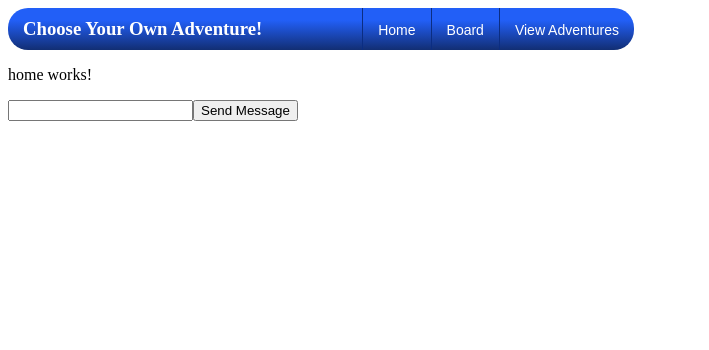
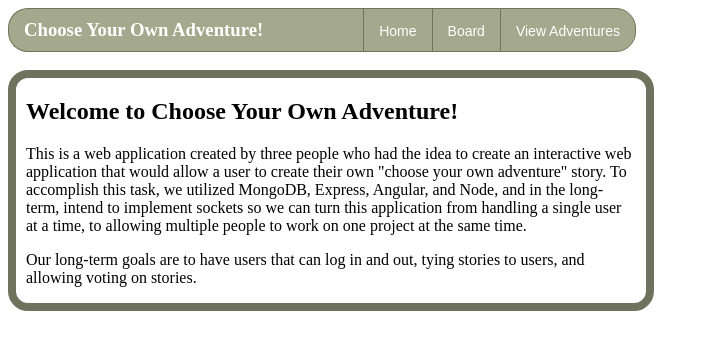
Before and after one commit to theemadbro/CYOA, an Angular app in the folder client/: page / in a window 1280 px wide. Shown: the top 350 px of the page, without its empty margins (0-709 px from the left). Built offline with nearby package versions, Linux system fonts and the light colour scheme.

Commit message:
story is working and worked on css

```diff
--- a/client/src/app/app.component.css
+++ b/client/src/app/app.component.css
@@ -4,26 +4,34 @@
 	padding: 0px;
 }
 .banner {
+	display: inline-block;
 }
 .banner h3 {
+	border-left: 1px solid #6f725c;
+	border-top: 1px solid #6f725c;
+	border-bottom: 1px solid #6f725c;
 	border-top-left-radius: 20px;
 	border-bottom-left-radius: 20px;
 	color: white;
 	padding: 10px 100px 10px 15px;
 	margin: 0px;
 	display: inline-block;
-	background: rgb(18,46,115);
-	background: linear-gradient(0deg, rgba(18,46,115,1) 0%, rgba(34,95,247,1) 71%);
+	background: #a4a88c;
 }
 .banner button {
+	border-top: 1px solid #6f725c;
+	border-bottom: 1px solid #6f725c;
 	color: white;
-	border-left: 1px solid #0b2d82;
+	border-left: 1px solid #6f725c;
 	font-size: 14px;
 	padding: 14px 15px 12px 15px;
-	background: rgb(18,46,115);
-	background: linear-gradient(0deg, rgba(18,46,115,1) 0%, rgba(34,95,247,1) 71%);
+	background: #a4a88c;
+}
+.banner button:hover {
+	background: #c2c6a7;
 }
 #rightbutton {
+	border-right: 1px solid #6f725c;
 	border-top-right-radius: 20px;
 	border-bottom-right-radius: 20px;
 }
--- a/client/src/app/app.component.html
+++ b/client/src/app/app.component.html
@@ -1,5 +1,5 @@
 <div class="banner">
   <h3>Choose Your Own Adventure!</h3><button [routerLink]="['/']">Home</button><button [routerLink]="['/board']">Board</button><button [routerLink]="['/view']" id="rightbutton">View Adventures</button>
-</div>
+</div><br>
 
 <router-outlet></router-outlet>
--- a/client/src/app/board/board.component.css
+++ b/client/src/app/board/board.component.css
@@ -4,8 +4,7 @@
 	margin-top: 20px;
 	width: 95%;
 	height: 660px;
-	background-color: #a87446;
-	border: 5px solid #77512e;
+	border: 5px solid #6f725c;
 }
 #lower {
 	display: inline-block;
@@ -13,15 +12,15 @@
 	margin-top: 20px;
 	width: 95%;
 	height: 250px;
-	background-color: #696c70;
-	border: 5px solid #434547;
+	border: 5px solid #6f725c;
 }
 #zoomstuff {
 	margin-bottom: 15px;
 	position: sticky;
+  top: 0px;
 	padding: 5px;
 	display: inline-block;
-	background-color: rgba(255,255,255, 0.5);
+	background-color: rgba(215,215,215, 0.5);
 }
 #zoomstuff button {
 	display: inline-block;
@@ -32,13 +31,11 @@
 	background: linear-gradient(0deg, rgba(208,208,208,1) 0%, rgba(245,245,245,1) 71%);
 }
 #zoomstuff p {
+  margin: 0px;
 	display: inline-block;
 	padding: 3px;
 }
 #layoutholder {
-	display: flex;
-	flex-direction: row;
-	align-items: center;
 }
 #firstrow {
 	display: inline-flex;
@@ -61,24 +58,6 @@
 }
 .child {
 	margin-left: 100%;
-}
-#sbprime {
-	background-color: blue;
-}
-#sb1 {
-	background-color: red;
-}
-#sb2 {
-	background-color: green;
-}
-#sb3 {
-	background-color: black;
-}
-#sb4 {
-	background-color: purple;
-}
-#sb5 {
-	background-color: yellow;
 }
 
 
--- a/client/src/app/board/board.component.html
+++ b/client/src/app/board/board.component.html
@@ -1,19 +1,6 @@
 <div id="layout">
 	<div id="zoomstuff"><button class="zoom">+</button><button class="zoom">-</button> <p id="zoomtext">100%</p></div><br>
 	<div id="layoutholder">
-		<div class="layoutrow">
-			<div class="scenebox" id="sbprime"></div>
-		</div>
-		<div class="layoutrow">
-			<div class="scenebox" id="sb1"></div>
-			<div class="scenebox" id="sb2"></div>
-			<div class="scenebox" id="sb3"></div>
-		</div>
-		<div class="layoutrow">
-			<div class="scenebox child" id="sb4"></div>
-			<div class="scenebox child" id="sb5"></div>
-		</div>
-
 
 	</div>
 
--- a/client/src/app/home/home.component.css
+++ b/client/src/app/home/home.component.css
@@ -0,0 +1,8 @@
+#wrapper {
+	margin-top: 18px;
+	padding-left: 10px;
+	padding-right: 10px;
+	width: 610px;
+	border: 8px solid #6f725c;
+	border-radius: 20px;
+}
--- a/client/src/app/home/home.component.html
+++ b/client/src/app/home/home.component.html
@@ -1,11 +1,5 @@
-<p>
-  home works!
-</p>
-<input
-	name="textarea"
-	type="text"
-	[(ngModel)]="textarea">
-<button (click)="sendMessage()">Send Message</button>
-<div id="chatlog">
-	<p *ngFor="let i of log">{{i}}</p>
+<div id="wrapper">
+	<h2>Welcome to Choose Your Own Adventure!</h2>
+	<p>This is a web application created by three people who had the idea to create an interactive web application that would allow a user to create their own "choose your own adventure" story. To accomplish this task, we utilized MongoDB, Express, Angular, and Node, and in the long-term, intend to implement sockets so we can turn this application from handling a single user at a time, to allowing multiple people to work on one project at the same time.</p>
+	<p>Our long-term goals are to have users that can log in and out, tying stories to users, and allowing voting on stories.</p>
 </div>
--- a/client/src/app/viewadv/viewadv.component.css
+++ b/client/src/app/viewadv/viewadv.component.css
@@ -2,10 +2,11 @@
 	margin-top: 10px;
 	overflow-y: auto;
 	border: 1px solid grey;
-	width: 700px;
+	width: 1056px;
 	height: 800px;
 }
 .story {
+	border-radius: 20px;
 	vertical-align: top;
 	display: inline-block;
 	margin: 5px;
@@ -13,6 +14,13 @@
 	text-align: center;
 	width: 150px;
 	height: 150px;
-	background-color: silver;
-	border: 3px double black;
+	border: 8px solid #6f725c;
 }
+button {
+	background-color: #a4a88c;
+	border-radius: 10px;
+	color: white;
+	font-weight: bold;
+	border: 1px solid #6f725c;
+	padding: 2px 8px;
+}
--- a/client/src/app/viewone/viewone.component.css
+++ b/client/src/app/viewone/viewone.component.css
@@ -4,10 +4,10 @@
 #wrapper {
 	padding: 0px 15px 0px 15px;
 	text-align: center;
-	margin-top: 10px;
+	margin-top: 18px;
 	width: 800px;
 	height: 700px;
-	border: 3px solid black;
+	border: 3px solid #6f725c;
 }
 h1 {
 	margin-top: 70px;
@@ -30,3 +30,11 @@ td:hover {
 #after {
 	text-align: center;
 }
+button {
+	background-color: #a4a88c;
+	border-radius: 10px;
+	color: white;
+	font-weight: bold;
+	border: 1px solid #6f725c;
+	padding: 2px 8px;
+}
--- a/client/src/app/viewone/viewone.component.html
+++ b/client/src/app/viewone/viewone.component.html
@@ -9,15 +9,15 @@
 				<tr>
 					<td *ngFor="let inc of scenepaths">
 						<div>
-						<p>{{inc.content}}</p>
-						<button (click)="pathSelect(inc._id)">Choose</button></div>
+						<p>{{inc.txt}}</p>
+						<button (click)="pathSelect(inc.trans)">Choose</button></div>
 					</td>
 				</tr>
 			</table>
 		</div>
 	</div>
 	<div id="after">
-		<h3>Written by: {{story.author}}</h3>
+		<h3>Written by {{story.author}}</h3>
 		<button (click)="goBack()" [disabled]="dis">Go Back Once</button><button (click)="restartStory()">Restart</button>
 	</div>
 </div>
--- a/client/src/app/viewone/viewone.component.ts
+++ b/client/src/app/viewone/viewone.component.ts
@@ -11,6 +11,7 @@ export class ViewoneComponent implements OnInit {
 	story: any;
 	scene: any;
 	scenepaths: any;
+	singlepath: any;
 	firstscene: any;
 	prev: any;
 	dis: any;
@@ -27,6 +28,7 @@ export class ViewoneComponent implements OnInit {
   	this.scene = {}
   	this.firstscene = {}
   	this.scenepaths = []
+  	this.singlepath = {}
   	this._route.params.subscribe((params: Params) => this.id = params['id'])
   	var onestory = this._httpService.singleGet(this.id)
   	onestory.subscribe(data => {
@@ -34,34 +36,38 @@ export class ViewoneComponent implements OnInit {
   		this.story = data;
   		this.scene = data["nodeList"][0]
   		this.firstscene = this.scene
-  		var i = 0;
+  		this.getPaths(0)
   	})
 
   }
 
   pathSelect(id) {
-  	this.scenepaths = []
-  	var i = 0;
-  	var clickedid = 0 // set so the index for the nn can be grabbed
-  	while(i < this.story["nodeList"].length) {
-  		if(this.story["nodeList"][i]["_id"] == id) {
-  			clickedid = i // grabs the index of the nn
-  			this.dis = ""
-  			this.prev = this.scene
-  			this.scene = this.story["nodeList"][i]
-  		}
-  		i++
-  	}
+	this.dis = ""
+	this.prev = this.story["nodeList"].indexOf(this.scene)
+	this.scene = this.story["nodeList"][id]
+	this.getPaths(id)
   }
 
   restartStory() {
   	this.dis = "true"
   	this.scene = this.firstscene
+	this.getPaths(0)
   }
 
   goBack() {
-  	this.scene = this.prev;
+  	this.scene = this.story["nodeList"][this.prev];
   	this.dis = "true"
+  	this.getPaths(this.prev)
+  }
+
+  getPaths(index) {
+  	this.scenepaths = []
+  	for(var i = 0; i < this.story["nodeList"][index]["transitions"].length; i++) {
+		this.singlepath["txt"] = this.story["nodeList"][index]["decisions"][i]
+		this.singlepath["trans"] = this.story["nodeList"][index]["transitions"][i]
+		this.scenepaths.push(this.singlepath)
+		this.singlepath = {}
+	}
   }
 
 }
```
Also changed, not shown: 2 other files (tests, documents, lock files or other folders).
